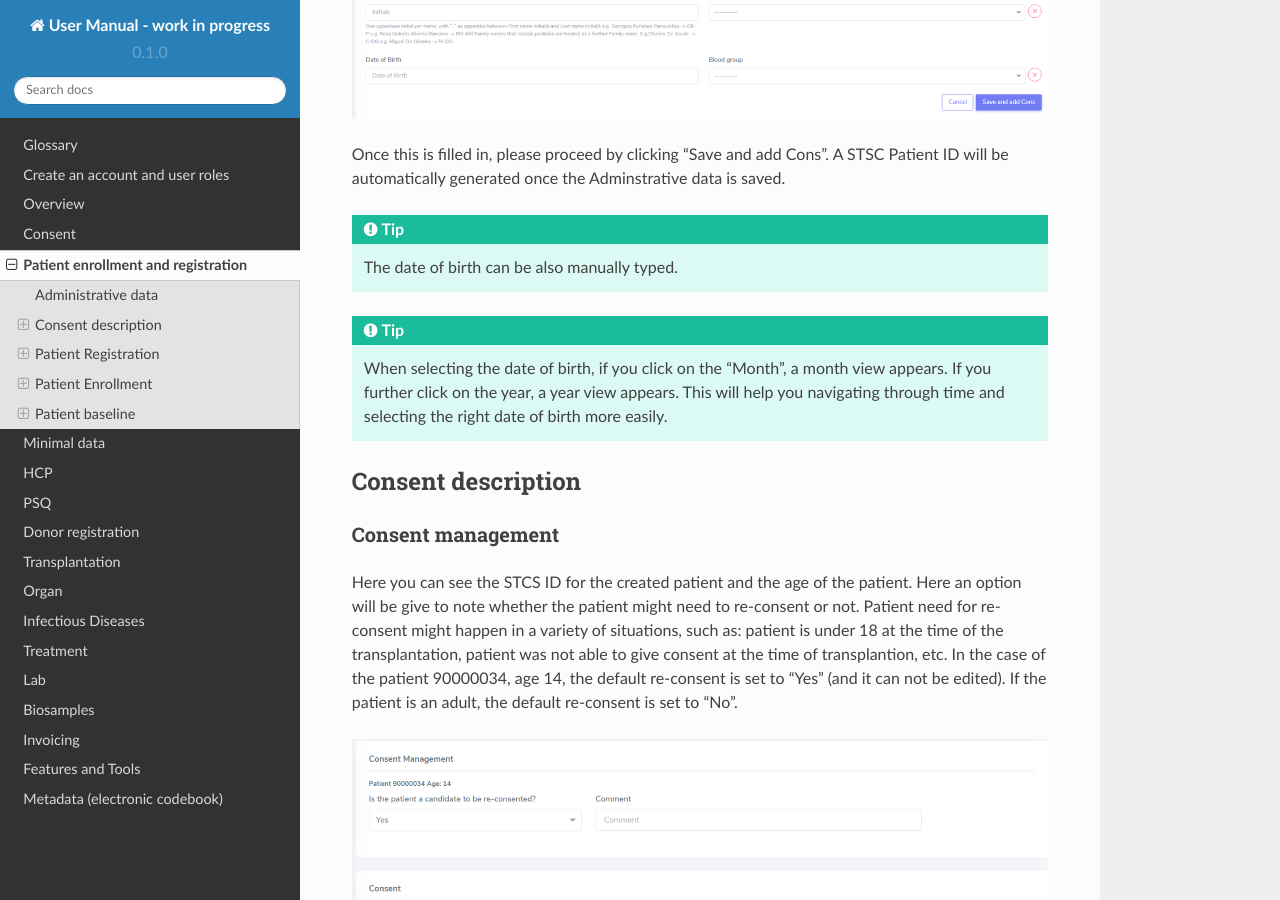
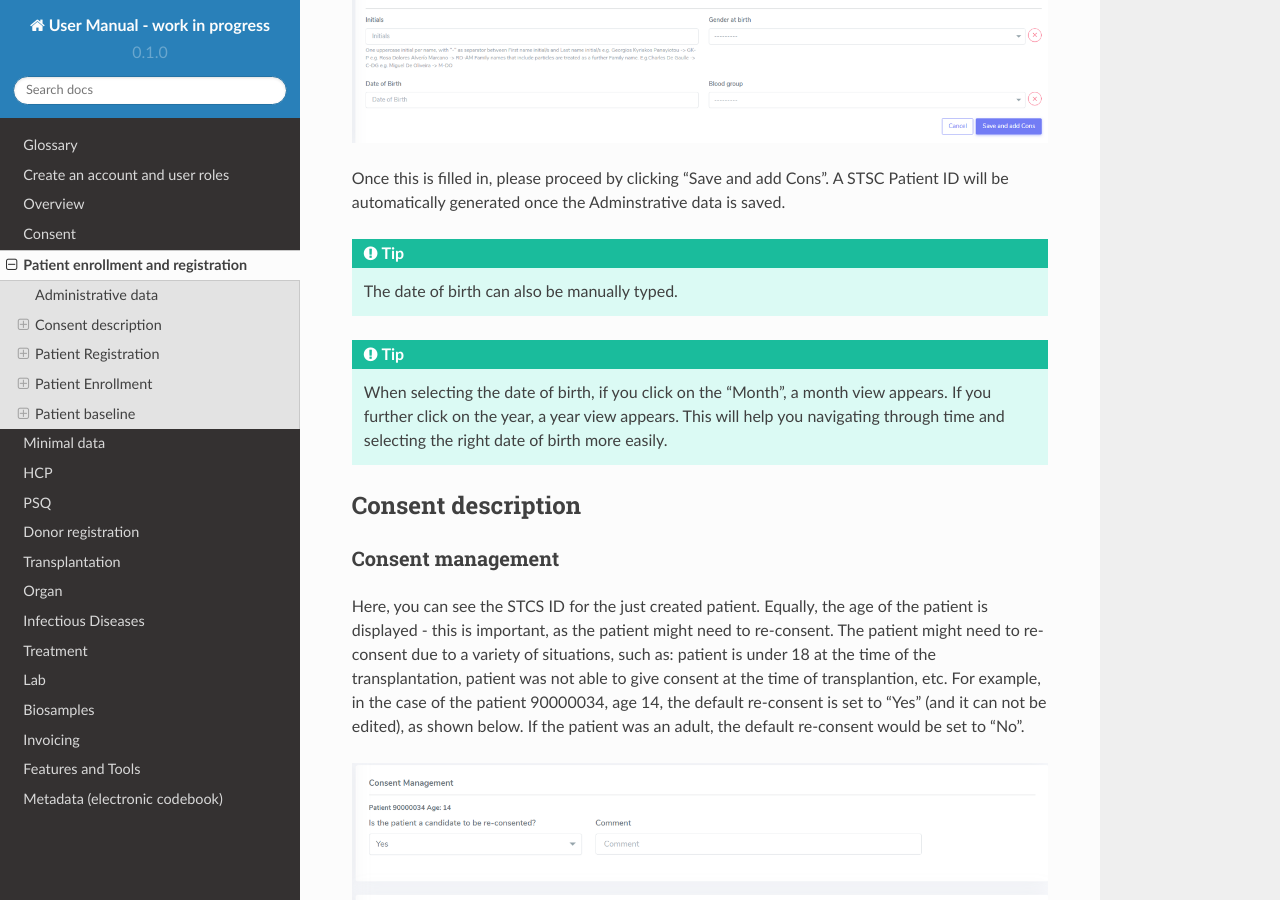
Before and after one commit to swiss-transplant-cohort-study/3LC-user-manual, a Sphinx documentation site: the page built from docs/source/patient2.rst, in a window 1280 px wide and 900 px high, scrolled down 1299 px. Built offline with Sphinx 7.4.7 and the Read the Docs theme 2.0.0, drawn with Linux system fonts in a browser that asks for light colours; some of the changed text lies outside the part shown.

Commit message:
Update patient2.rst

```diff
--- a/docs/source/patient2.rst
+++ b/docs/source/patient2.rst
@@ -13,7 +13,7 @@
 
 .. tip:: Check :ref:`consent` for more details.
 
-.. warning:: The patient should be entered in the database within 7 days after transplantation (5 working days).
+.. warning:: The patient should be entered in the database within 7 days after transplantation (5 working days). The minimal entry should containt: name, first name, date of birth and consent status with date.
 
 The following fields are common between **Patient Enrollment** and **Patient Registration**:
 
@@ -31,7 +31,7 @@
 
 Once this is filled in, please proceed by clicking "Save and add Cons". A STSC Patient ID will be automatically generated once the Adminstrative data is saved.
 
-.. tip:: The date of birth can be also manually typed.
+.. tip:: The date of birth can also be manually typed.
 
 .. tip:: When selecting the date of birth, if you click on the "Month", a month view appears. If you further click on the year, a year view appears. This will help you navigating through time and selecting the right date of birth more easily.
 
@@ -41,7 +41,7 @@
 Consent management
 ====================
 
-Here you can see the STCS ID for the created patient and the age of the patient. Here an option will be give to note whether the patient might need to re-consent or not. Patient need for re-consent might happen in a variety of situations, such as: patient is under 18 at the time of the transplantation, patient was not able to give consent at the time of transplantion, etc. In the case of the patient 90000034, age 14, the default re-consent is set to "Yes" (and it can not be edited). If the patient is an adult, the default re-consent is set to "No".
+Here, you can see the STCS ID for the just created patient. Equally, the age of the patient is displayed - this is important, as the patient might need to re-consent. The patient might need to re-consent due to a variety of situations, such as: patient is under 18 at the time of the transplantation, patient was not able to give consent at the time of transplantion, etc. For example, in the case of the patient 90000034, age 14, the default re-consent is set to "Yes" (and it can not be edited), as shown below. If the patient was an adult, the default re-consent would be set to "No".
 
 .. image:: ConsentFields.png
 
@@ -98,6 +98,8 @@
 .. note:: A SOAS listing for recipients who are on the **Swiss waiting list** should follow this format and range: RS -[1901-2024]-[0001-9999] (for example, RS-2000-0002). For recipients on the *Foreign waiting list*, the SOAS listing ID should follow this format: RF -[1901-2024]-[0001-9999]. [1901-2024] corresponds to the listing year, [0001-9999] to the current case number.
 
 .. note:: If the patient dies while on the waiting list, this information should not be entered in the system as it is a clinical data. The patient should be left “open” in waiting list.
+
+.. warning:: Once the patient is registered within STCS, the LDM should write the SOAS_ID, the STCS_ID and the transplantation date on the pre-transplant PSQ.
 
 Patient Enrollment
 *********************
```
